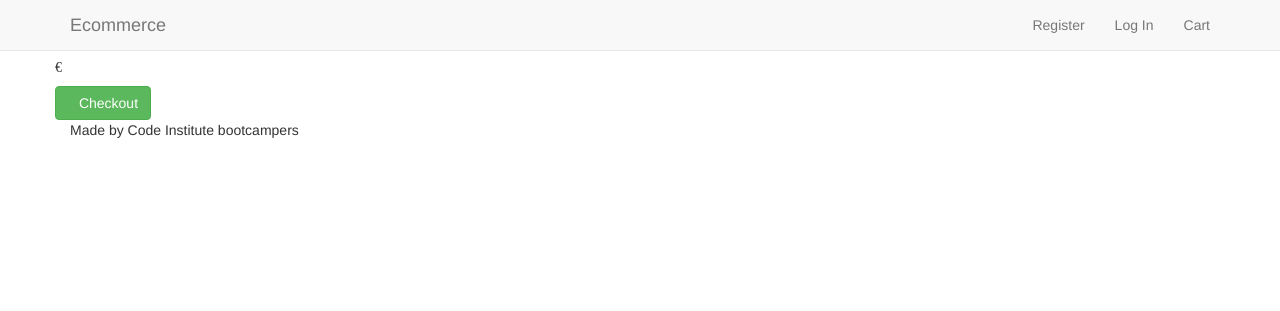
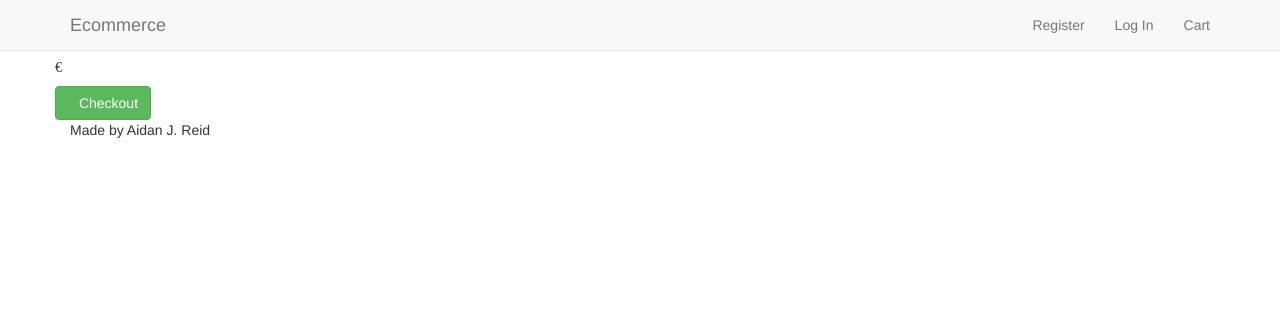
Before and after one commit to AidanJReid/claire, a Django app: template cart/templates/cart.html in a window 1280 px wide. Shown: the top 311 px of the page. Run offline with Django 3.2, Linux system fonts and the light colour scheme; the template is opened without the code that fills it, so the values that code supplies are empty; some libraries are stand-ins or nearby versions; some web fonts are replaced.

```diff
--- a/templates/base.html
+++ b/templates/base.html
@@ -30,7 +30,7 @@
                     {% if user.is_authenticated %}
                         <li><a href="{% url 'profile' %}">Profile</a></li>
                         <li><a href="{% url 'logout' %}">Log Out</a></li>
-                    {%  else %}
+                    {% else %}
                         <li><a href="{% url 'register' %}">Register</a></li>
                         <li><a href="{% url 'login' %}">Log In</a></li>
                     {% endif %}
@@ -66,7 +66,7 @@
     </div>
     <footer>
         <div class="container">
-            <p>Made by Code Institute bootcampers</p>
+            <p>Made by Aidan J. Reid</p>
         </div>
     </footer>
 </body>
```
